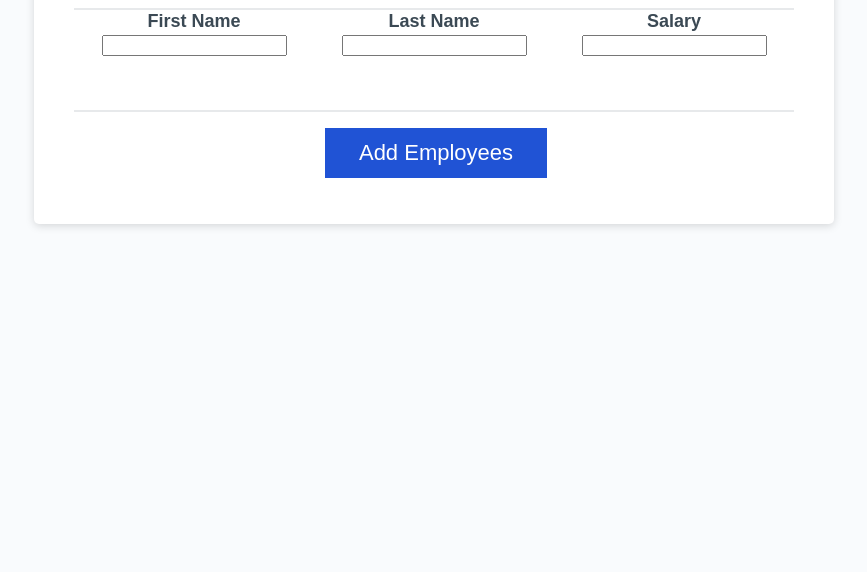
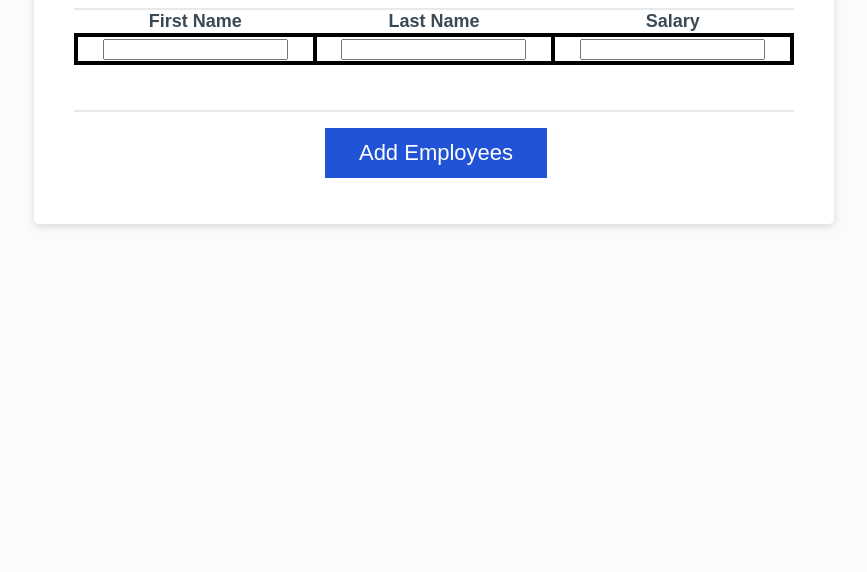
Before and after one commit to collinsjosephj/employee-payroll, a plain HTML site: page Develop/index.html in a window 1280 px wide. Shown: the part 228-800 px from the top of the page, without its empty margins (206-1073 px from the left). Drawn offline with Linux system fonts and the light colour scheme.

Commit message:
move html fields to table

```diff
--- a/Develop/index.html
+++ b/Develop/index.html
@@ -29,9 +29,9 @@
         </thead>
         <tbody id="employee-table">
           <tr>
-            <th><input type="text" id="first" name="first"></th>
-            <th><input type="text" id="last" name="last"></th>
-            <th><input type="text" id="salary" name="salary"></th>
+            <td><input type="text" id="firstName" name="firstName"></td>
+            <td><input type="text" id="lastName" name="lastName"></td>
+            <td><input type="text" id="salary" name="salary"></td>
           </tr>
         </tbody>
        </table>
```
Also changed, not shown: 1 other file.
